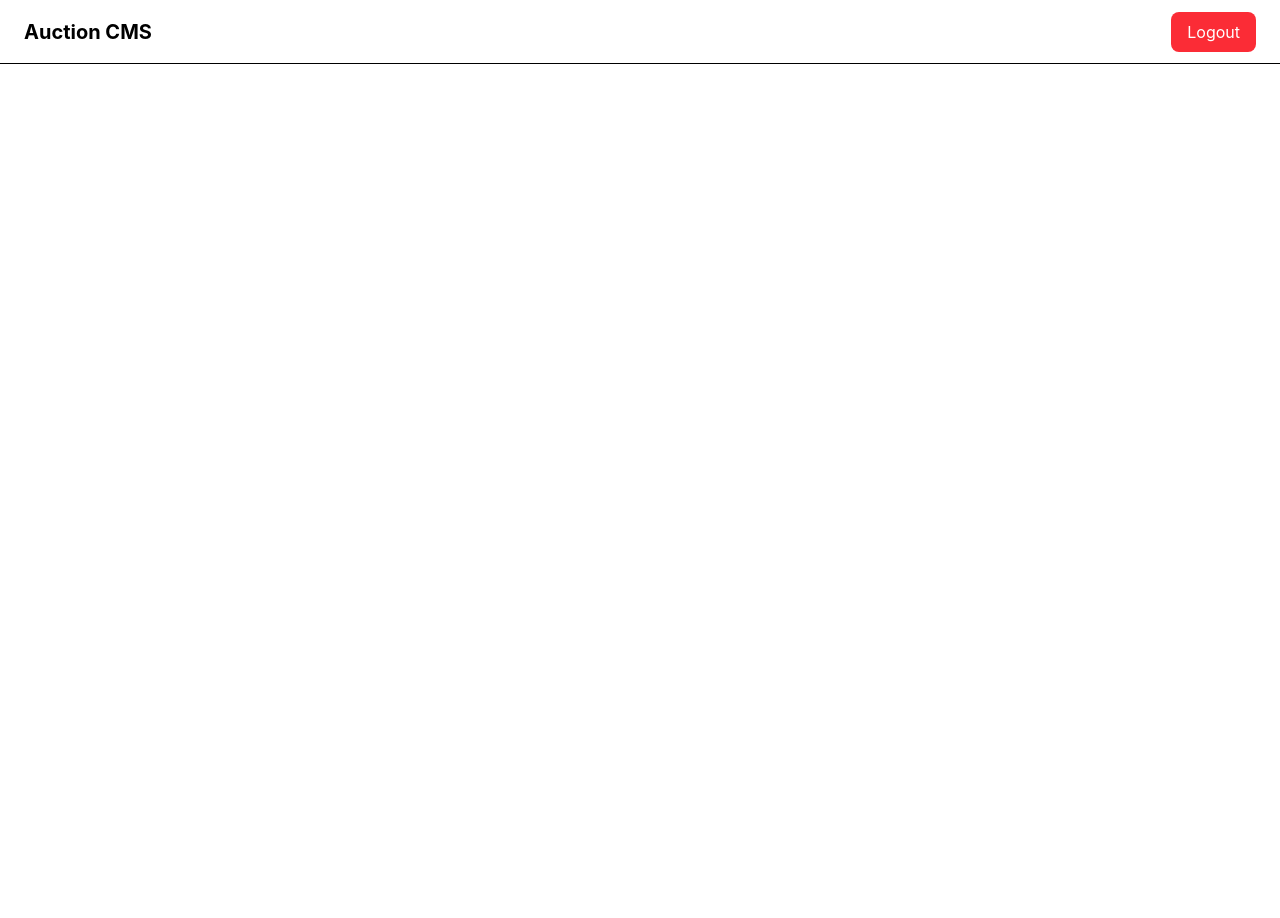
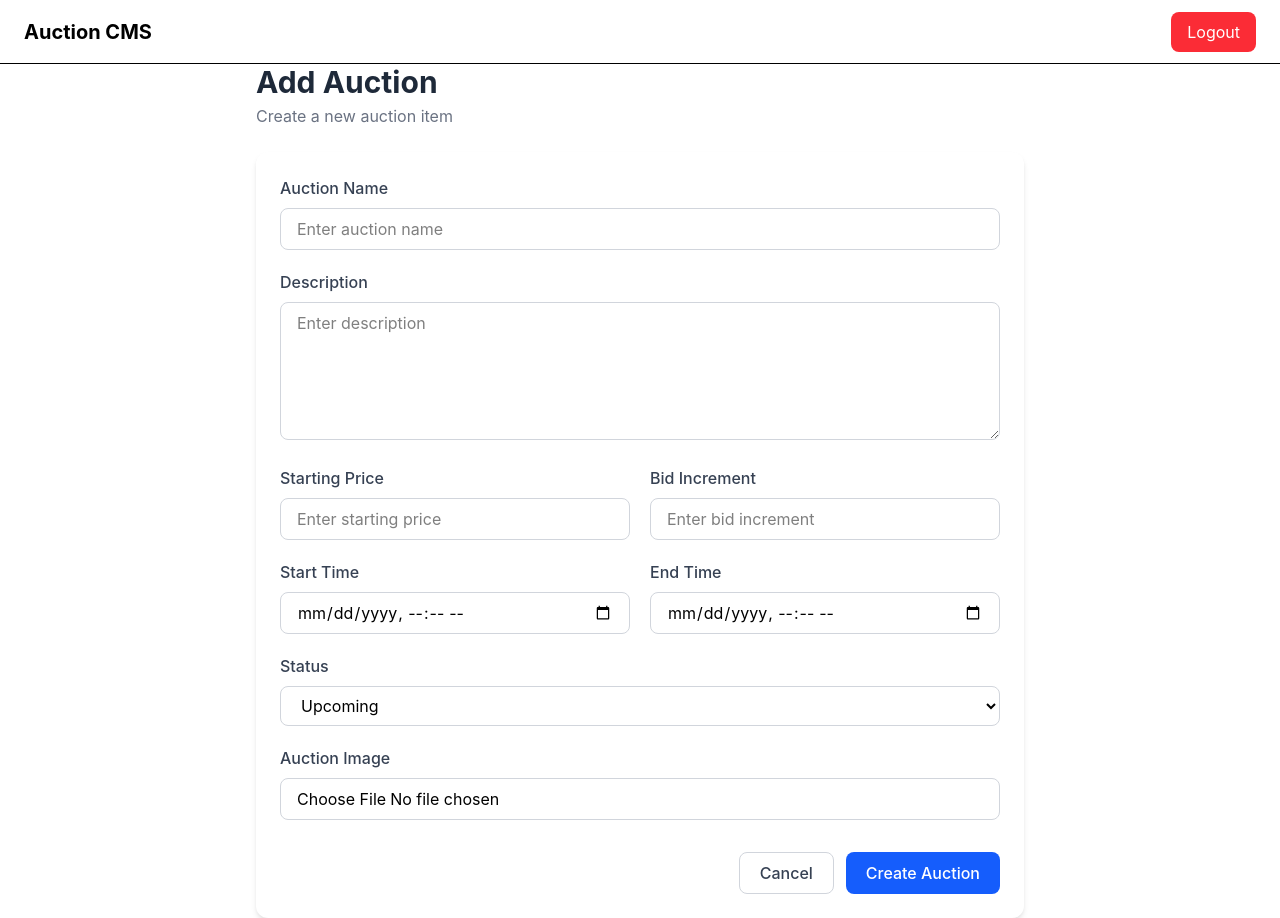
Before and after one commit to RMT-075/FunBid, a React (Vite) app in the folder cms/: page /admin/add-auction in a window 1280 px wide. Before the commit the page ends 800 px from the top, so only its background shows below. Built offline with nearby package versions, Linux system fonts and the light colour scheme.

Commit message:
feat(cms) : add create auction feature

```diff
--- a/cms/src/views/AddAuction.jsx
+++ b/cms/src/views/AddAuction.jsx
@@ -1,3 +1,245 @@
-export default function AddAuction(){
+import { useState } from "react";
+import { useNavigate } from "react-router";
+import axios from "axios";
 
+import baseUrl from "../helpers/baseUrl";
+import { toastSuccess, toastError } from "../helpers/toastify";
+
+export default function AddAuction() {
+  const navigate = useNavigate();
+
+  const [form, setForm] = useState({
+    name: "",
+    description: "",
+    starting_price: "",
+    bid_increment: "",
+    start_time: "",
+    end_time: "",
+    status: "upcoming",
+    image: null,
+  });
+
+  function handleChange(e) {
+    const { name, value, files } = e.target;
+
+    if (name === "image") {
+      setForm({
+        ...form,
+        image: files[0],
+      });
+    } else {
+      setForm({
+        ...form,
+        [name]: value,
+      });
+    }
+  }
+
+  async function handleSubmit(e) {
+    e.preventDefault();
+
+    try {
+      const token = localStorage.getItem("access_token");
+
+      const formData = new FormData();
+
+      formData.append("name", form.name);
+      formData.append("description", form.description);
+      formData.append("starting_price", form.starting_price);
+      formData.append("bid_increment", form.bid_increment);
+      formData.append("start_time", form.start_time);
+      formData.append("end_time", form.end_time);
+      formData.append("status", form.status);
+      formData.append("image", form.image);
+
+      await axios.post(
+        `${baseUrl}/admin/auctions`,
+        formData,
+        {
+          headers: {
+            Authorization: `Bearer ${token}`,
+          },
+        }
+      );
+
+      toastSuccess("Auction created successfully");
+
+      navigate("/admin/dashboard");
+    } catch (error) {
+      toastError(
+        error.response?.data?.message ||
+        "Failed to create auction"
+      );
+    }
+  }
+
+  return (
+    <div className="mx-auto max-w-3xl">
+      <div className="mb-6">
+        <h1 className="text-3xl font-bold text-gray-800">
+          Add Auction
+        </h1>
+
+        <p className="mt-1 text-gray-500">
+          Create a new auction item
+        </p>
+      </div>
+
+      <form
+        onSubmit={handleSubmit}
+        className="rounded-xl bg-white p-6 shadow-md"
+      >
+        <div className="grid gap-5">
+
+          <div>
+            <label className="mb-2 block font-medium text-gray-700">
+              Auction Name
+            </label>
+
+            <input
+              type="text"
+              name="name"
+              value={form.name}
+              onChange={handleChange}
+              placeholder="Enter auction name"
+              className="w-full rounded-lg border border-gray-300 px-4 py-2 outline-none focus:border-blue-500"
+              required
+            />
+          </div>
+
+          <div>
+            <label className="mb-2 block font-medium text-gray-700">
+              Description
+            </label>
+
+            <textarea
+              name="description"
+              value={form.description}
+              onChange={handleChange}
+              placeholder="Enter description"
+              rows="5"
+              className="w-full rounded-lg border border-gray-300 px-4 py-2 outline-none focus:border-blue-500"
+              required
+            />
+          </div>
+
+          <div className="grid gap-5 md:grid-cols-2">
+            <div>
+              <label className="mb-2 block font-medium text-gray-700">
+                Starting Price
+              </label>
+
+              <input
+                type="number"
+                name="starting_price"
+                value={form.starting_price}
+                onChange={handleChange}
+                placeholder="Enter starting price"
+                className="w-full rounded-lg border border-gray-300 px-4 py-2 outline-none focus:border-blue-500"
+                required
+              />
+            </div>
+
+            <div>
+              <label className="mb-2 block font-medium text-gray-700">
+                Bid Increment
+              </label>
+
+              <input
+                type="number"
+                name="bid_increment"
+                value={form.bid_increment}
+                onChange={handleChange}
+                placeholder="Enter bid increment"
+                className="w-full rounded-lg border border-gray-300 px-4 py-2 outline-none focus:border-blue-500"
+                required
+              />
+            </div>
+          </div>
+
+          <div className="grid gap-5 md:grid-cols-2">
+            <div>
+              <label className="mb-2 block font-medium text-gray-700">
+                Start Time
+              </label>
+
+              <input
+                type="datetime-local"
+                name="start_time"
+                value={form.start_time}
+                onChange={handleChange}
+                className="w-full rounded-lg border border-gray-300 px-4 py-2 outline-none focus:border-blue-500"
+                required
+              />
+            </div>
+
+            <div>
+              <label className="mb-2 block font-medium text-gray-700">
+                End Time
+              </label>
+
+              <input
+                type="datetime-local"
+                name="end_time"
+                value={form.end_time}
+                onChange={handleChange}
+                className="w-full rounded-lg border border-gray-300 px-4 py-2 outline-none focus:border-blue-500"
+                required
+              />
+            </div>
+          </div>
+
+          <div>
+            <label className="mb-2 block font-medium text-gray-700">
+              Status
+            </label>
+
+            <select
+              name="status"
+              value={form.status}
+              onChange={handleChange}
+              className="w-full rounded-lg border border-gray-300 px-4 py-2 outline-none focus:border-blue-500"
+            >
+              <option value="upcoming">Upcoming</option>
+              <option value="active">Active</option>
+              <option value="ended">Ended</option>
+            </select>
+          </div>
+
+          <div>
+            <label className="mb-2 block font-medium text-gray-700">
+              Auction Image
+            </label>
+
+            <input
+              type="file"
+              name="image"
+              accept="image/*"
+              onChange={handleChange}
+              className="w-full rounded-lg border border-gray-300 px-4 py-2"
+              required
+            />
+          </div>
+
+          <div className="flex justify-end gap-3 pt-3">
+            <button
+              type="button"
+              onClick={() => navigate("/admin/dashboard")}
+              className="rounded-lg border border-gray-300 px-5 py-2 font-medium text-gray-700 cursor-pointer"
+            >
+              Cancel
+            </button>
+
+            <button
+              type="submit"
+              className="rounded-lg bg-blue-600 px-5 py-2 font-medium text-white hover:bg-blue-700 cursor-pointer"
+            >
+              Create Auction
+            </button>
+          </div>
+
+        </div>
+      </form>
+    </div>
+  );
 }
```
